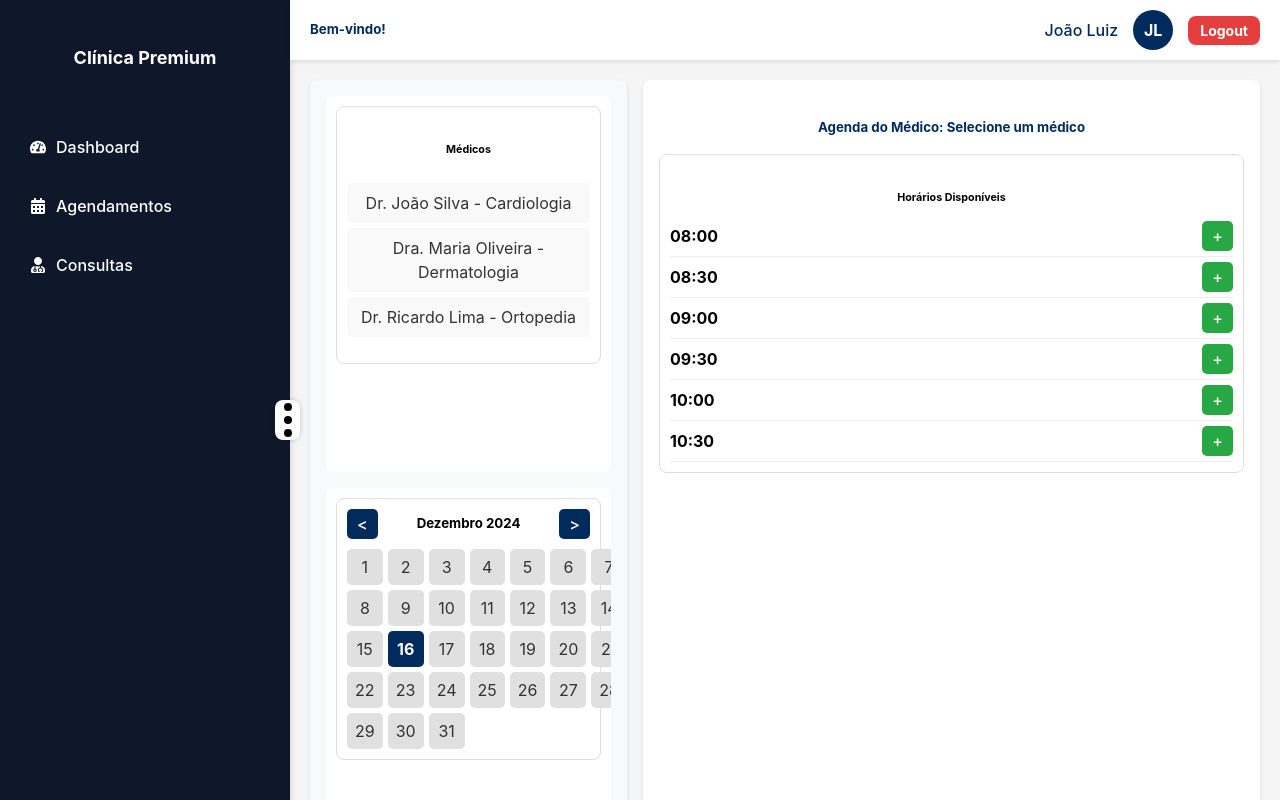
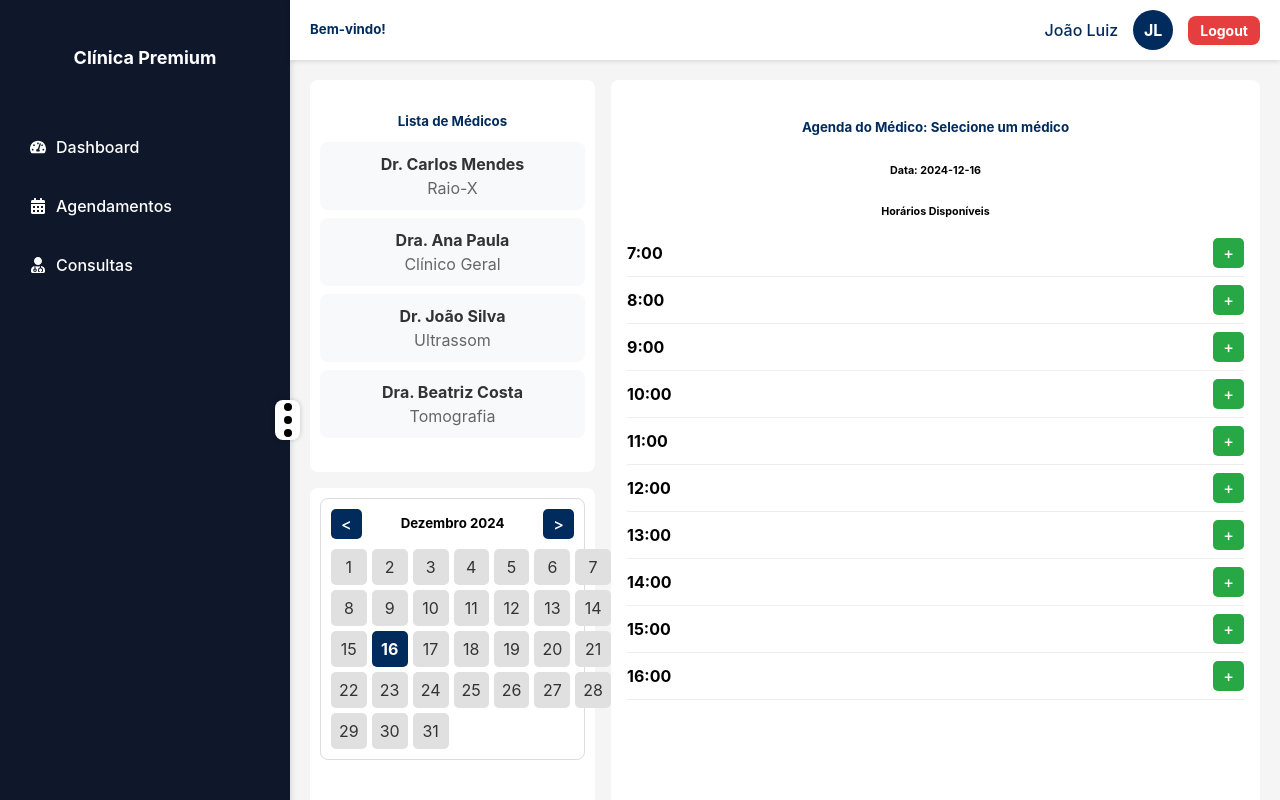
Before and after one commit to joaolrocha/advhealth, a React (Vite) app: page /schedule in a window 1280 px wide. Built offline with nearby package versions, Linux system fonts and the light colour scheme.

Commit message:
feat: add improvments in schedule

```diff
--- a/src/components/doctorList/DoctorsList.tsx
+++ b/src/components/doctorList/DoctorsList.tsx
@@ -1,50 +1,38 @@
-import React, { useState } from 'react';
+import React from 'react';
+import { Doctor } from '../../mock/appointmentsMock';
 
-type Doctor = {
-  id: number;
-  name: string;
-  specialty: string;
+type DoctorsListProps = {
+  doctors: Doctor[];
+  onSelectDoctor: (doctorName: string) => void;
+  selectedDoctor: Doctor | null;
 };
 
-const doctorsMock: Doctor[] = [
-  { id: 1, name: 'Dr. João Silva', specialty: 'Cardiologia' },
-  { id: 2, name: 'Dra. Maria Oliveira', specialty: 'Dermatologia' },
-  { id: 3, name: 'Dr. Ricardo Lima', specialty: 'Ortopedia' },
-];
-
-type DoctorsListProps = {
-  onSelectDoctor: (doctor: Doctor) => void;
-};
-
-const DoctorsList: React.FC<DoctorsListProps> = ({ onSelectDoctor }) => {
-  const [selectedDoctor, setSelectedDoctor] = useState<number | null>(null);
-
-  const handleSelect = (doctor: Doctor) => {
-    setSelectedDoctor(doctor.id);
-    onSelectDoctor(doctor);
-  };
-
+const DoctorsList: React.FC<DoctorsListProps> = ({ doctors, onSelectDoctor, selectedDoctor }) => {
   return (
-    <div style={{ border: '1px solid #ddd', borderRadius: '8px', padding: '10px' }}>
-      <h6>Médicos</h6>
-      <ul style={{ listStyle: 'none', padding: 0 }}>
-        {doctorsMock.map((doctor) => (
-          <li
+    <div>
+      <h5 style={{ marginBottom: '10px', textAlign: 'center', color: '#002b5c' }}>
+        Lista de Médicos
+      </h5>
+      {doctors.map((doctor) => (
+        <div
           key={doctor.id}
-            onClick={() => handleSelect(doctor)}
           style={{
+            padding: '10px',
+            marginBottom: '8px',
+            borderRadius: '8px',
             cursor: 'pointer',
-              backgroundColor: selectedDoctor === doctor.id ? '#002b5c' : '#f9f9f9',
-              color: selectedDoctor === doctor.id ? '#fff' : '#333',
-              borderRadius: '5px',
-              padding: '8px',
-              marginBottom: '5px',
+            backgroundColor: selectedDoctor?.id === doctor.id ? '#002b5c' : '#f8f9fa',
+            color: selectedDoctor?.id === doctor.id ? '#fff' : '#333',
+            transition: 'background-color 0.3s ease',
           }}
+          onClick={() => onSelectDoctor(doctor.name)}
         >
-            {doctor.name} - {doctor.specialty}
-          </li>
+          <strong>{doctor.name}</strong>
+          <p style={{ margin: 0, color: selectedDoctor?.id === doctor.id ? '#ddd' : '#666' }}>
+            {doctor.specialty}
+          </p>
+        </div>
       ))}
-      </ul>
     </div>
   );
 };
--- a/src/components/scheduleList/SchedulesList.tsx
+++ b/src/components/scheduleList/SchedulesList.tsx
@@ -1,36 +1,36 @@
 import React from 'react';
-
-type ScheduleItem = {
-  time: string;
-  patient?: string; // Opcional se já estiver agendado
-};
+import { Appointment } from '../../mock/appointmentsMock';
 
 type ScheduleListProps = {
-  schedules: ScheduleItem[];
+  schedules: Appointment[];
   onAdd: (time: string) => void;
 };
 
 const ScheduleList: React.FC<ScheduleListProps> = ({ schedules, onAdd }) => {
+  const availableTimes = Array.from({ length: 10 }, (_, i) => `${7 + i}:00`);
+
   return (
-    <div style={{ border: '1px solid #ddd', borderRadius: '8px', padding: '10px' }}>
-      <h6 style={{ marginBottom: '10px' }}>Horários Disponíveis</h6>
-      {schedules.map((item, index) => (
+    <div>
+      <h6 style={{ marginBottom: '10px', textAlign: 'center' }}>Horários Disponíveis</h6>
+      {availableTimes.map((time, index) => {
+        const scheduled = schedules.find((a) => a.time === time);
+        return (
           <div
             key={index}
             style={{
               display: 'flex',
               justifyContent: 'space-between',
               alignItems: 'center',
+              padding: '8px 0',
               borderBottom: '1px solid #eee',
-            padding: '5px 0',
             }}
           >
-          <span style={{ fontWeight: 'bold' }}>{item.time}</span>
-          {item.patient ? (
-            <span>{item.patient}</span>
+            <span style={{ fontWeight: 'bold' }}>{time}</span>
+            {scheduled ? (
+              <span>{scheduled.patient} | {scheduled.modality}</span>
             ) : (
               <button
-              onClick={() => onAdd(item.time)}
+                onClick={() => onAdd(time)}
                 style={{
                   backgroundColor: '#28a745',
                   color: '#fff',
@@ -44,7 +44,8 @@ const ScheduleList: React.FC<ScheduleListProps> = ({ schedules, onAdd }) => {
               </button>
             )}
           </div>
-      ))}
+        );
+      })}
     </div>
   );
 };
--- a/src/pages/Schedules/Schedules.tsx
+++ b/src/pages/Schedules/Schedules.tsx
@@ -4,29 +4,53 @@ import CalendarComponent from '../../components/calendar/CalendarComponent';
 import DoctorsList from '../../components/doctorList/DoctorsList';
 import ScheduleList from '../../components/scheduleList/SchedulesList';
 import LayoutDashboard from '../../layouts/LayoutDashboard';
-
-type ScheduleItem = {
-  time: string;
-  patient?: string;
-};
+import { doctors, mockAppointments, Doctor, Appointment } from '../../mock/appointmentsMock';
 
 const Schedule: React.FC = () => {
-  const [selectedDoctor, setSelectedDoctor] = useState<string | null>(null);
-  const [schedules, setSchedules] = useState<ScheduleItem[]>([
-    { time: '08:00' },
-    { time: '08:30' },
-    { time: '09:00' },
-    { time: '09:30' },
-    { time: '10:00' },
-    { time: '10:30' },
-  ]);
+  const [selectedDoctor, setSelectedDoctor] = useState<Doctor | null>(null);
+  const [selectedDate, setSelectedDate] = useState<string>('2024-12-17');
+  const [filteredAppointments, setFilteredAppointments] = useState<Appointment[]>(mockAppointments);
 
+  // Filtra os compromissos por médico e data
+  const filterAppointments = (doctor: Doctor | null, date: string) => {
+    if (doctor && date) {
+      const filtered = mockAppointments.filter(
+        (appointment) => appointment.doctorId === doctor.id && appointment.date === date
+      );
+      setFilteredAppointments(filtered);
+    } else {
+      setFilteredAppointments([]);
+    }
+  };
+
+  // Seleciona médico e filtra compromissos
+  const handleDoctorSelect = (doctorName: string) => {
+    const doctor = doctors.find((d) => d.name === doctorName) || null;
+    setSelectedDoctor(doctor);
+    filterAppointments(doctor, selectedDate);
+  };
+
+  // Seleciona data e filtra compromissos
+  const handleDateSelect = (date: string) => {
+    setSelectedDate(date);
+    filterAppointments(selectedDoctor, date);
+  };
+
+  // Adiciona novo agendamento
   const handleAddAppointment = (time: string) => {
     const patientName = prompt('Digite o nome do paciente:');
-    if (patientName) {
-      setSchedules((prev) =>
-        prev.map((item) => (item.time === time ? { ...item, patient: patientName } : item))
-      );
+    const modality = prompt('Digite a modalidade do exame: (Ex: Raio-X, Ultrassom)');
+    if (patientName && modality && selectedDoctor) {
+      const newAppointment: Appointment = {
+        date: selectedDate,
+        time,
+        patient: patientName,
+        modality,
+        doctorId: selectedDoctor.id,
+      };
+      mockAppointments.push(newAppointment); // Adiciona ao mock temporário
+      filterAppointments(selectedDoctor, selectedDate); // Atualiza a lista
+      alert('Novo agendamento cadastrado com sucesso!');
     }
   };
 
@@ -34,46 +58,33 @@ const Schedule: React.FC = () => {
     <LayoutDashboard>
       <Container fluid style={{ display: 'flex', height: '100vh', padding: '0', gap: '1rem' }}>
         {/* Coluna ESQUERDA: Lista de Médicos e Calendário */}
-        <div
-          style={{
-            display: 'flex',
-            flexDirection: 'column',
-            gap: '1rem',
-            width: '30%',
-            backgroundColor: '#f8f9fa',
-            padding: '1rem',
-            borderRadius: '8px',
-            boxShadow: '0 2px 4px rgba(0,0,0,0.1)',
-          }}
-        >
-          {/* Lista de Médicos */}
-          <div style={{ flex: 1, overflowY: 'auto', padding: '10px', backgroundColor: '#fff', borderRadius: '8px' }}>
-            <DoctorsList onSelectDoctor={(doctor) => setSelectedDoctor(doctor.name)} />
+        <div style={{ display: 'flex', flexDirection: 'column', gap: '1rem', width: '30%' }}>
+          <div style={{ flex: 1, backgroundColor: '#fff', padding: '10px', borderRadius: '8px' }}>
+            <DoctorsList
+              doctors={doctors}
+              onSelectDoctor={handleDoctorSelect}
+              selectedDoctor={selectedDoctor}
+            />
           </div>
-
-          {/* Calendário */}
-          <div style={{ flex: 1, overflowY: 'auto', padding: '10px', backgroundColor: '#fff', borderRadius: '8px' }}>
-            <CalendarComponent onDateSelect={(date) => console.log('Data selecionada:', date)} />
+          <div style={{ flex: 1, backgroundColor: '#fff', padding: '10px', borderRadius: '8px' }}>
+            <CalendarComponent onDateSelect={handleDateSelect} />
           </div>
         </div>
 
         {/* Coluna DIREITA: Agenda do Médico */}
-        <div
-          style={{
-            display: 'flex',
-            flexDirection: 'column',
-            flex: 1,
-            backgroundColor: '#fff',
-            borderRadius: '8px',
-            padding: '1rem',
-            boxShadow: '0 2px 4px rgba(0,0,0,0.1)',
-            overflowY: 'auto',
-          }}
-        >
+        <div style={{ flex: 1, backgroundColor: '#fff', padding: '1rem', borderRadius: '8px' }}>
           <h5 style={{ marginBottom: '1rem', color: '#002b5c' }}>
-            Agenda do Médico: <strong>{selectedDoctor || 'Selecione um médico'}</strong>
+            Agenda do Médico:{' '}
+            <strong>
+              {selectedDoctor
+                ? `${selectedDoctor.name} (${selectedDoctor.specialty})`
+                : 'Selecione um médico'}
+            </strong>
           </h5>
-          <ScheduleList schedules={schedules} onAdd={handleAddAppointment} />
+          <h6 style={{ marginBottom: '1rem' }}>
+            Data: {selectedDate ? selectedDate : 'Selecione uma data'}
+          </h6>
+          <ScheduleList schedules={filteredAppointments} onAdd={handleAddAppointment} />
         </div>
       </Container>
     </LayoutDashboard>
```
Also changed, not shown: src/hooks/useSchedule.ts (added, +32 -0 lines). Lines whose indentation alone changed are shown as unchanged.
